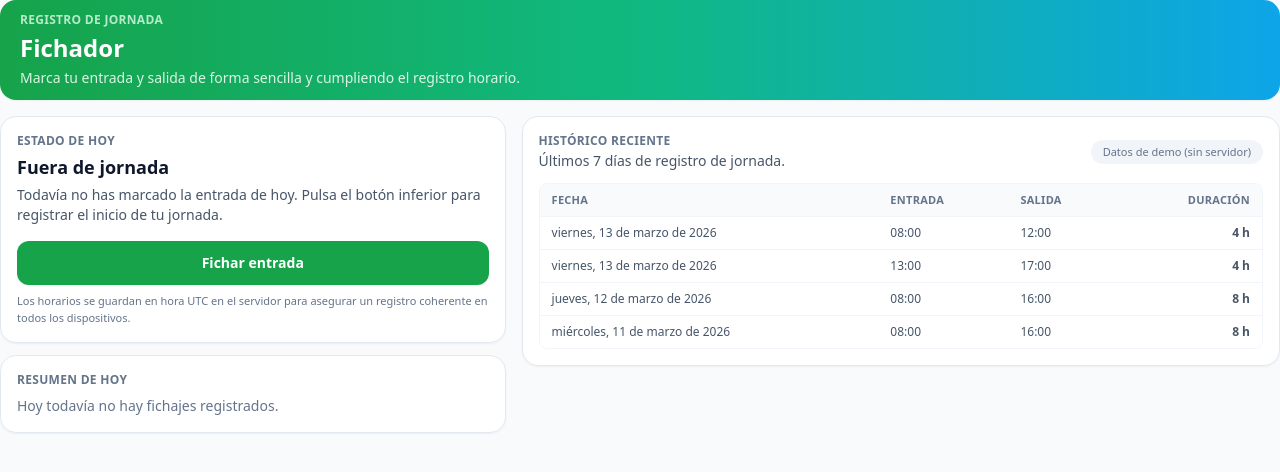
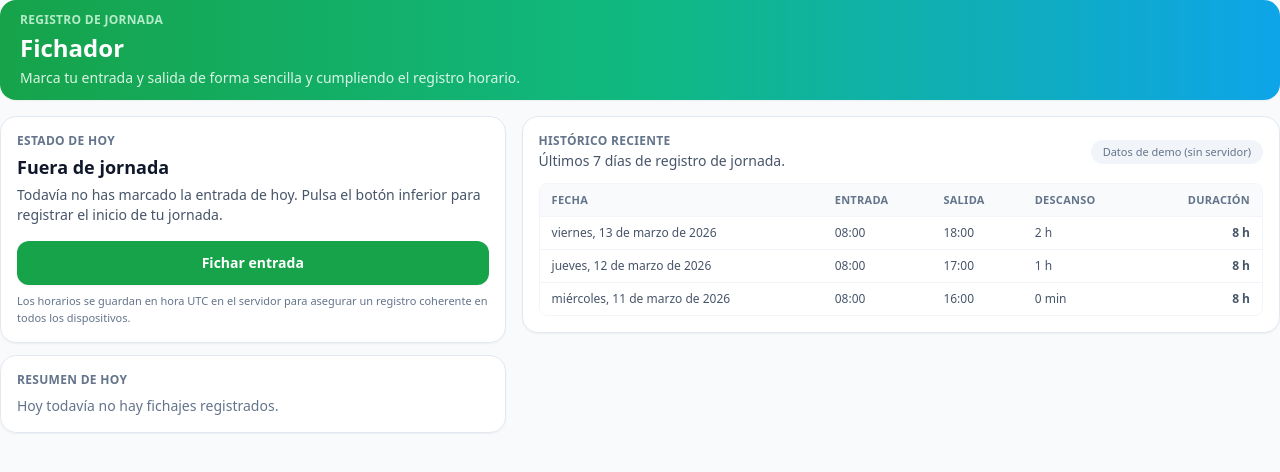
Before and after one commit to agroopsapp/AgroManagerWeb, a Next.js app: page /dashboard/time-tracking in a window 1280 px wide. Shown: the top 472 px of the page. Built offline with nearby package versions, Linux system fonts and the light colour scheme.

Commit message:
Nueva columna imputacion horas

```diff
--- a/src/app/dashboard/time-tracking/page.tsx
+++ b/src/app/dashboard/time-tracking/page.tsx
@@ -66,42 +66,38 @@ function createInitialMockEntries(): TimeEntryMock[] {
   const baseWorkerId = 1;
   const baseCreatedBy = 1;
 
-  const makeDay = (offsetDays: number, hasTwoShifts = false): TimeEntryMock[] => {
+  const makeDay = (offsetDays: number, startHour: number, endHour: number, breakMinutes: number): TimeEntryMock => {
     const d = new Date(now);
     d.setDate(d.getDate() - offsetDays);
     const workDate = d.toISOString().slice(0, 10);
 
-    const mk = (startHour: number, endHour: number | null, idx: number): TimeEntryMock => {
     const start = new Date(d);
     start.setHours(startHour, 0, 0, 0);
-      const end =
-        endHour != null
-          ? new Date(new Date(d).setHours(endHour, 0, 0, 0)).toISOString()
-          : null;
+    const end = new Date(d);
+    end.setHours(endHour, 0, 0, 0);
+
     return {
-        id: Number(`${offsetDays}${idx}`),
+      id: Number(`${offsetDays}1`),
       workerId: baseWorkerId,
       workDate,
       checkInUtc: start.toISOString(),
-        checkOutUtc: end,
+      checkOutUtc: end.toISOString(),
       isEdited: false,
       createdAtUtc: start.toISOString(),
       createdBy: baseCreatedBy,
-        updatedAtUtc: null,
-        updatedBy: null,
+      updatedAtUtc: end.toISOString(),
+      updatedBy: baseCreatedBy,
+      breakMinutes,
     };
   };
 
-    if (hasTwoShifts) {
-      return [mk(8, 12, 1), mk(13, 17, 2)];
-    }
-    return [mk(8, 16, 1)];
-  };
-
   return [
-    ...makeDay(1, true),
-    ...makeDay(2),
-    ...makeDay(3),
+    // Ayer: jornada larga con 2h de descanso
+    makeDay(1, 8, 18, 120),
+    // Hace 2 días: 1h de descanso
+    makeDay(2, 8, 17, 60),
+    // Hace 3 días: sin descanso
+    makeDay(3, 8, 16, 0),
   ];
 }
 
@@ -412,6 +408,7 @@ export default function TimeTrackingPage() {
                       <th className="px-3 py-2">Fecha</th>
                       <th className="px-3 py-2">Entrada</th>
                       <th className="px-3 py-2">Salida</th>
+                      <th className="px-3 py-2">Descanso</th>
                       <th className="px-3 py-2 text-right">Duración</th>
                     </tr>
                   </thead>
@@ -432,6 +429,9 @@ export default function TimeTrackingPage() {
                           </td>
                           <td className="px-3 py-2 text-xs">
                             {formatTimeLocal(e.checkOutUtc)}
+                          </td>
+                          <td className="px-3 py-2 text-xs">
+                            {formatMinutesShort(e.breakMinutes ?? 0)}
                           </td>
                           <td className="px-3 py-2 text-right text-xs font-semibold">
                             {formatMinutesShort(
```
Lines whose indentation alone changed are shown as unchanged.
